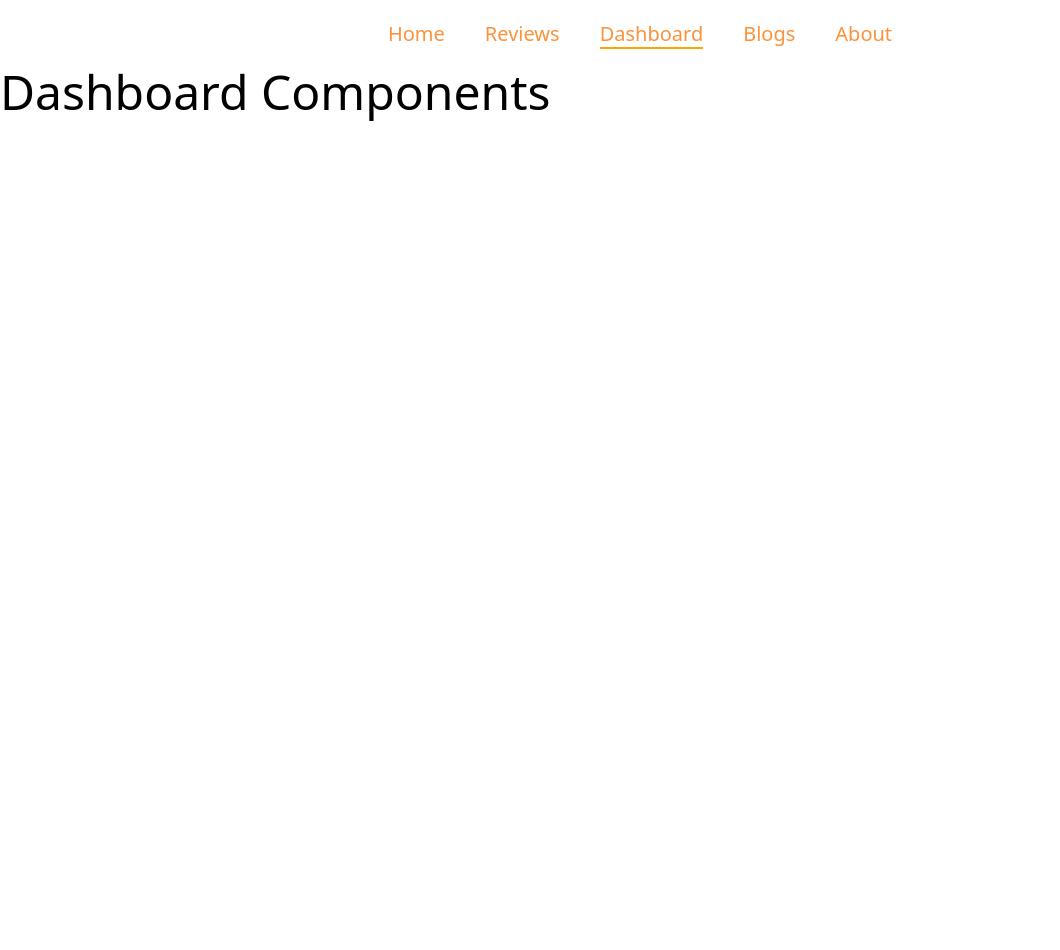
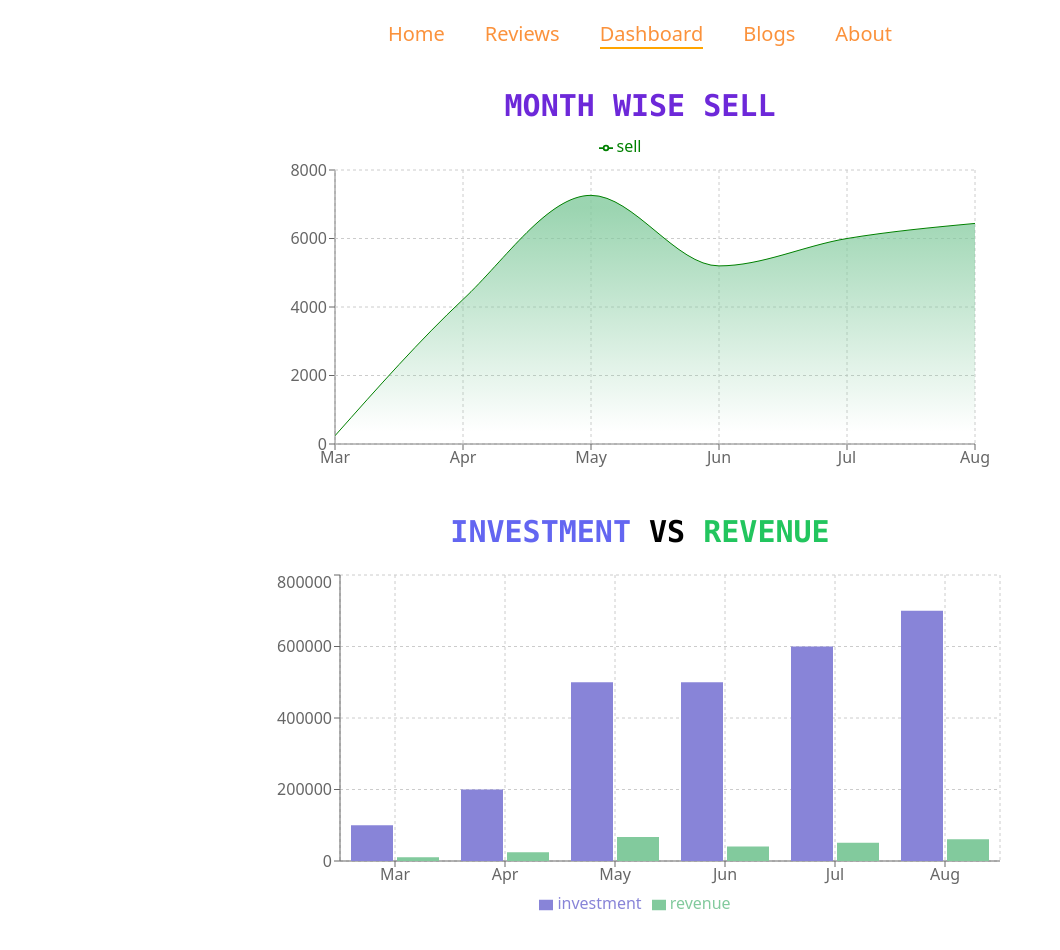
Before and after one commit to HasibAliOpu/JBL-Charge-4, a React (Create React App) app: page /dashboard in a window 1280 px wide. Shown: the top 950 px of the page, without its empty margins (0-1060 px from the left). Before the commit the page ends 800 px from the top, so only its background shows below. Built offline with nearby package versions, Linux system fonts and the light colour scheme.

Commit message:
showing 2 chart on dashboard components

```diff
--- a/src/App.js
+++ b/src/App.js
@@ -9,7 +9,7 @@ import About from "./Components/About/About";
 import NotFound from "./Components/NotFound/NotFound";
 function App() {
   return (
-    <div className="">
+    <div>
       <Header />
       <Routes>
         <Route path="/" element={<Home />} />
--- a/src/Components/Dashboard/Dashboard.js
+++ b/src/Components/Dashboard/Dashboard.js
@@ -1,9 +1,110 @@
 import React from "react";
+import {
+  Area,
+  AreaChart,
+  Bar,
+  BarChart,
+  CartesianGrid,
+  Legend,
+  Tooltip,
+  XAxis,
+  YAxis,
+} from "recharts";
 
 const Dashboard = () => {
+  const data = [
+    {
+      month: "Mar",
+      investment: 100000,
+      sell: 241,
+      revenue: 10401,
+    },
+    {
+      month: "Apr",
+      investment: 200000,
+      sell: 4220,
+      revenue: 24500,
+    },
+    {
+      month: "May",
+      investment: 500000,
+      sell: 7260,
+      revenue: 67010,
+    },
+    {
+      month: "Jun",
+      investment: 500000,
+      sell: 5200,
+      revenue: 40405,
+    },
+    {
+      month: "Jul",
+      investment: 600000,
+      sell: 6000,
+      revenue: 50900,
+    },
+    {
+      month: "Aug",
+      investment: 700000,
+      sell: 6440,
+      revenue: 61000,
+    },
+  ];
   return (
     <div>
-      <h1 className="text-5xl">Dashboard Components</h1>
+      <div className="my-10 flex justify-center w-full">
+        <div>
+          <h1 className="text-center text-3xl font-mono font-bold text-violet-700">
+            MONTH WISE SELL
+          </h1>
+          <AreaChart
+            width={730}
+            height={350}
+            data={data}
+            margin={{ top: 10, right: 30, left: 0, bottom: 0 }}
+          >
+            <defs>
+              <linearGradient id="colorUv" x1="0" y1="0" x2="0" y2="1">
+                <stop offset="5%" stopColor="#8884d8" stopOpacity={0.8} />
+                <stop offset="95%" stopColor="#8884d8" stopOpacity={0} />
+              </linearGradient>
+              <linearGradient id="colorPv" x1="0" y1="0" x2="0" y2="1">
+                <stop offset="5%" stopColor="#82ca9d" stopOpacity={0.8} />
+                <stop offset="95%" stopColor="#82ca9d" stopOpacity={0} />
+              </linearGradient>
+            </defs>
+            <XAxis dataKey="month" />
+            <YAxis />
+            <CartesianGrid strokeDasharray="3 3" />
+            <Tooltip />
+            <Area
+              type="monotone"
+              dataKey="sell"
+              stroke="green"
+              fillOpacity={1}
+              fill="url(#colorPv)"
+            />
+            <Legend verticalAlign="top" height={36} />
+          </AreaChart>
+        </div>
+      </div>
+      <div className="my-10 flex justify-center w-full">
+        <div>
+          <h1 className="text-center text-3xl font-mono font-bold mb-5">
+            <span className="text-indigo-500">INVESTMENT</span> VS
+            <span className="text-green-500"> REVENUE</span>
+          </h1>
+          <BarChart width={730} height={350} data={data}>
+            <CartesianGrid strokeDasharray="3 3" />
+            <XAxis dataKey="month" />
+            <YAxis />
+            <Tooltip />
+            <Legend />
+            <Bar dataKey="investment" fill="#8884d8" />
+            <Bar dataKey="revenue" fill="#82ca9d" />
+          </BarChart>
+        </div>
+      </div>
     </div>
   );
 };
--- a/src/Components/Home/Home.js
+++ b/src/Components/Home/Home.js
@@ -1,9 +1,9 @@
 import React from "react";
 import { Link } from "react-router-dom";
 import Review from "../Review/Review";
-import LoadReviews from "./../Hooks/LoadReviews";
+import useReviews from "../Hooks/useReviews";
 const Home = () => {
-  const [reviews, setReviews] = LoadReviews();
+  const [reviews, setReviews] = useReviews();
   return (
     <div>
       {/* homepage banner section */}
--- a/src/Components/Hooks/LoadReviews.js
+++ b/src/Components/Hooks/useReviews.js
@@ -1,6 +1,6 @@
 import { useEffect, useState } from "react";
 
-const LoadReviews = () => {
+const useReviews = () => {
   const [reviews, setReviews] = useState([]);
   useEffect(() => {
     fetch("review.json")
@@ -9,4 +9,4 @@ const LoadReviews = () => {
   }, []);
   return [reviews, setReviews];
 };
-export default LoadReviews;
+export default useReviews;
--- a/src/Components/Reviews/Reviews.js
+++ b/src/Components/Reviews/Reviews.js
@@ -1,14 +1,16 @@
 import React from "react";
-import LoadReviews from "../Hooks/LoadReviews";
+import useReviews from "../Hooks/useReviews";
 import Review from "../Review/Review";
 
 const Reviews = () => {
-  const [reviews, setReviews] = LoadReviews();
+  const [reviews, setReviews] = useReviews();
   return (
     <div>
-      <div className="mb-5">
-        <h1 className="text-center text-4xl font-medium">
-          Customer Reviews ({reviews.length})
+      <div className="my-10">
+        <h1 className="text-center text-4xl font-medium ">
+          <span className="border-b-2 border-orange-400">
+            Customer Reviews ({reviews.length}){" "}
+          </span>
         </h1>
         <div className="grid md:grid-cols-3 gap-10 ml-7 md:p-10">
           {reviews.map((review) => (
```
